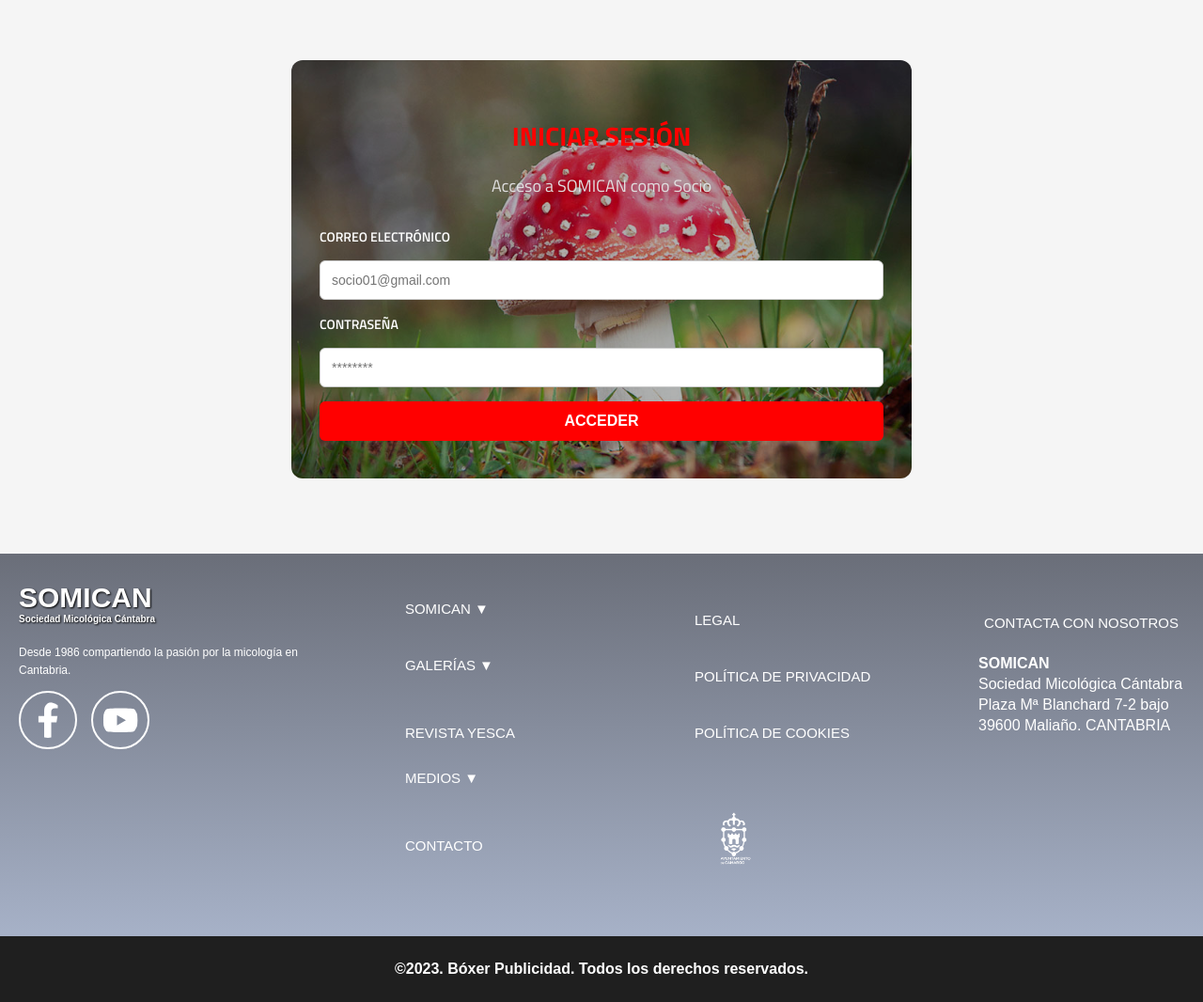
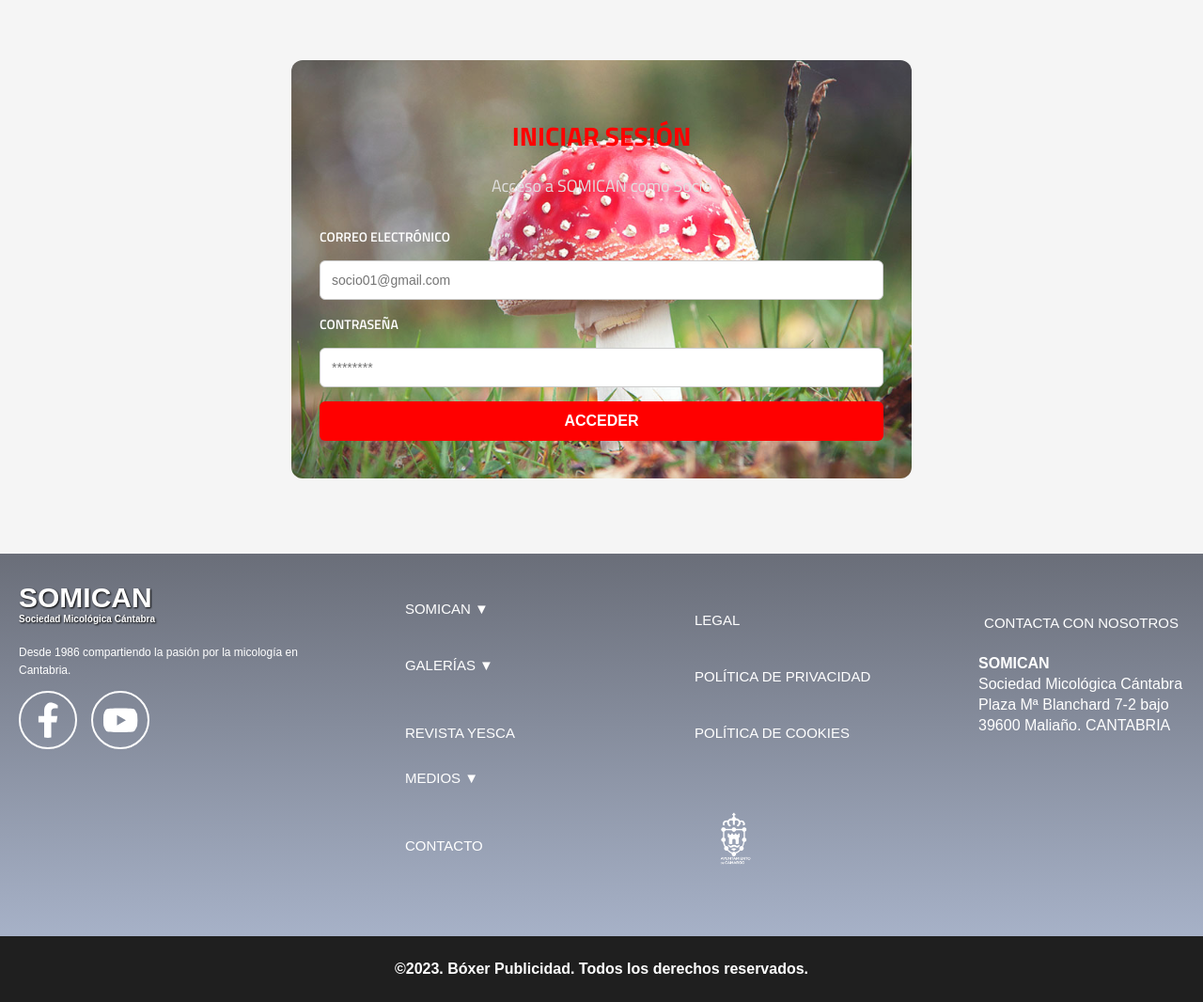
Before and after one commit to DanielAsenov43/retosomican, a PHP site: page /Pages/AccesoSocio.html in a window 1280 px wide. Shown: the part 178-1244 px from the top of the page at 94% size. Run offline with PHP 8.4, Linux system fonts and the light colour scheme.

Commit message:
acceso a socio trnsp

```diff
--- a/Styles/AccesoSocios.css
+++ b/Styles/AccesoSocios.css
@@ -12,7 +12,7 @@ body {
   text-align: center;
 
   background-image: url(../Images/seta.jpg);
-  background-color: rgba(0, 0, 0, 0.30); /* Fondo oscuro con 70% transparencia */
+  background-color: rgba(255, 255, 255, 0.1); /* Fondo oscuro con 90% transparencia */
   background-size: cover;
   background-position: center;
   background-blend-mode: overlay; /* Mezcla la imagen y el color */
```
